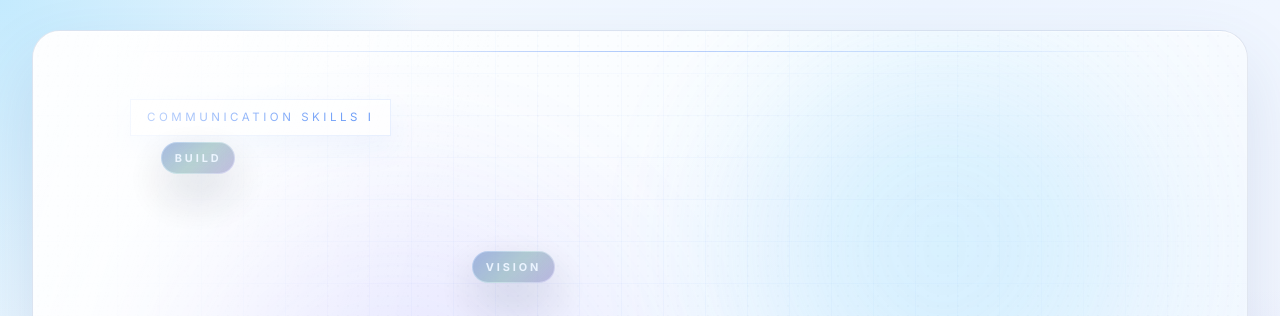
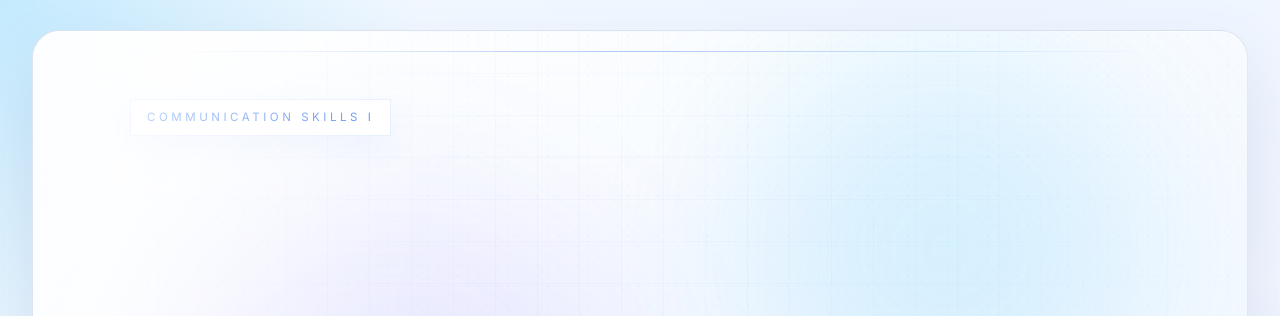
Before and after one commit to SafeekMohamed18/Video_Resume, a plain HTML site: page index.html in a window 1280 px wide. Shown: the top 316 px of the page. Drawn offline with Linux system fonts and the light colour scheme.

Commit message:
Refactor code structure for improved readability and maintainability

```diff
--- a/css/animations.css
+++ b/css/animations.css
@@ -87,23 +87,6 @@
   }
 }
 
-@keyframes cinematicPopup {
-  0% {
-    opacity: 0;
-    transform: translate3d(0, 28px, 0) scale(0.8) rotate(-6deg);
-    filter: blur(10px);
-  }
-  25% {
-    opacity: 1;
-    filter: blur(0);
-  }
-  100% {
-    opacity: 0.9;
-    transform: translate3d(var(--drift, 0px), -12px, 0) scale(1) rotate(0deg);
-    filter: blur(0);
-  }
-}
-
 @keyframes cardLift {
   0% {
     opacity: 0;
--- a/css/style.css
+++ b/css/style.css
@@ -98,8 +98,7 @@ body.presentation-mode .video-stage {
   display: none;
   opacity: 0;
   transform: scale(1.04);
-  filter: blur(3px);
-  transition: opacity 0.9s cubic-bezier(0.22, 1, 0.36, 1), transform 0.9s cubic-bezier(0.22, 1, 0.36, 1), filter 0.9s ease;
+  transition: opacity 0.9s cubic-bezier(0.22, 1, 0.36, 1), transform 0.9s cubic-bezier(0.22, 1, 0.36, 1);
 }
 
 .scene::before {
@@ -115,7 +114,6 @@ body.presentation-mode .video-stage {
   display: block;
   opacity: 1;
   transform: scale(1);
-  filter: blur(0);
 }
 
 .scene-content {
@@ -185,39 +183,6 @@ body.presentation-mode .video-stage {
   mix-blend-mode: multiply;
 }
 
-.cinematic-popup {
-  position: absolute;
-  z-index: 4;
-  display: inline-flex;
-  align-items: center;
-  justify-content: center;
-  padding: 0.5rem 0.8rem;
-  border-radius: 999px;
-  border: 1px solid rgba(255, 255, 255, 0.55);
-  background: rgba(9, 17, 32, 0.2);
-  color: #eaf4ff;
-  font-size: 0.68rem;
-  font-weight: 700;
-  letter-spacing: 0.18rem;
-  text-transform: uppercase;
-  backdrop-filter: blur(10px);
-  box-shadow: 0 20px 45px rgba(18, 31, 60, 0.18);
-  opacity: 0;
-  animation: cinematicPopup 1.2s cubic-bezier(0.22, 1, 0.36, 1) forwards;
-  animation-delay: var(--delay, 0s);
-  left: var(--left, 50%);
-  top: var(--top, 50%);
-}
-
-.cinematic-popup::before {
-  content: "";
-  position: absolute;
-  inset: -1px;
-  border-radius: inherit;
-  background: linear-gradient(135deg, rgba(63, 126, 245, 0.32), rgba(54, 196, 184, 0.18), rgba(143, 116, 255, 0.25));
-  z-index: -1;
-}
-
 .section-label,
 .eyebrow {
   position: absolute;
@@ -225,12 +190,11 @@ body.presentation-mode .video-stage {
   left: 8%;
   padding: 0.65rem 1rem;
   border: 1px solid rgba(63, 126, 245, 0.14);
-  background: rgba(255, 255, 255, 0.78);
+  background: rgba(255, 255, 255, 0.9);
   color: var(--accent);
   font-size: 0.72rem;
   letter-spacing: 0.22rem;
   text-transform: uppercase;
-  backdrop-filter: blur(10px);
   box-shadow: 0 12px 30px rgba(63, 126, 245, 0.08);
 }
 
--- a/index.html
+++ b/index.html
@@ -56,8 +56,7 @@
             <h2 class="section-title">I move from code to clarity.</h2>
             <div class="profile-showcase">
               <div class="profile-photo-frame">
-                <img src="assets/images/profile-photo.svg" alt="Mohamed Safeek portrait" onerror="this.style.display='none'; this.parentElement.classList.add('image-missing');" />
-                <span>Profile Photo</span>
+                <img src="./assets/images/Mohamed Safeek (3.5_4.5).jpg" alt="Mohamed Safeek portrait" onerror="this.style.display='none'; this.parentElement.classList.add('image-missing');" />
               </div>
               <div class="identity-card">
                 <span class="chip">Industrial IT</span>
@@ -70,8 +69,7 @@
                 </div>
               </div>
               <div class="school-brand">
-                <img src="assets/images/university-logo.svg" alt="University logo" onerror="this.style.display='none'; this.parentElement.classList.add('image-missing');" />
-                <span>Uva Wellassa University</span>
+                <img src="./assets/images/images (3).jpg" alt="University logo" onerror="this.style.display='none'; this.parentElement.classList.add('image-missing');" />
               </div>
             </div>
             <div class="journey-grid">
@@ -251,15 +249,15 @@
             </div>
             <div class="project-shot-grid">
               <div class="shot-card">
-                <img src="assets/projects/classwallet-dashboard.svg" alt="ClassWallet dashboard" onerror="this.style.display='none'; this.parentElement.classList.add('image-missing');" />
+                <img src="./assets/projects/Screenshot 2026-04-15 205215.png" alt="ClassWallet dashboard" onerror="this.style.display='none'; this.parentElement.classList.add('image-missing');" />
                 <span>Dashboard</span>
               </div>
               <div class="shot-card">
-                <img src="assets/projects/classwallet-reports.svg" alt="ClassWallet reports" onerror="this.style.display='none'; this.parentElement.classList.add('image-missing');" />
+                <img src="./assets/projects/Screenshot 2026-04-15 205719.png" alt="ClassWallet reports" onerror="this.style.display='none'; this.parentElement.classList.add('image-missing');" />
                 <span>Reports</span>
               </div>
               <div class="shot-card">
-                <img src="assets/projects/classwallet-mobile.svg" alt="ClassWallet mobile view" onerror="this.style.display='none'; this.parentElement.classList.add('image-missing');" />
+                <img src="./assets/projects/iPhone-13-PRO-safeekmohamed18.github.io (1).png" alt="ClassWallet mobile view" onerror="this.style.display='none'; this.parentElement.classList.add('image-missing');" />
                 <span>Mobile</span>
               </div>
             </div>
--- a/js/app.js
+++ b/js/app.js
@@ -8,42 +8,6 @@ const restartBtn = document.getElementById('restartBtn');
 const presentationBtn = document.getElementById('presentationBtn');
 const timelineRange = document.getElementById('timelineRange');
 
-const cinematicPopupMap = {
-  'scene-01': ['Build', 'Vision', 'Impact'],
-  'scene-02': ['Code', 'Clarity', 'Purpose'],
-  'scene-03': ['Learn', 'Growth', 'Future'],
-  'scene-04': ['Skills', 'Systems', 'Stack'],
-  'scene-05': ['Experience', 'Delivery', 'Teamwork'],
-  'scene-06': ['ClassWallet', 'Solve', 'Value'],
-  'scene-07': ['Leadership', 'Collaboration', 'Wins'],
-  'scene-08': ['Think', 'Lead', 'Adapt'],
-  'scene-09': ['Business', 'Technology', 'Strategy'],
-  'scene-10': ['Why Me', 'Balance', 'Trust'],
-  'scene-11': ['Connect', 'Ready', 'Hello']
-};
-
-function renderScenePopups(currentSceneId) {
-  const stage = document.querySelector('.video-stage');
-  if (!stage) {
-    return;
-  }
-
-  const existingPopups = stage.querySelectorAll('.cinematic-popup');
-  existingPopups.forEach((popup) => popup.remove());
-
-  const labels = cinematicPopupMap[currentSceneId] || [];
-  labels.forEach((label, index) => {
-    const popup = document.createElement('span');
-    popup.className = 'cinematic-popup';
-    popup.textContent = label;
-    popup.style.setProperty('--delay', `${index * 0.12}s`);
-    popup.style.setProperty('--drift', `${(index % 2 === 0 ? -1 : 1) * (18 + index * 8)}px`);
-    popup.style.setProperty('--left', `${12 + (index * 22) % 68}%`);
-    popup.style.setProperty('--top', `${18 + (index * 16) % 52}%`);
-    stage.appendChild(popup);
-  });
-}
-
 function updateSceneDisplay(currentSceneId) {
   if (!currentSceneId) {
     return;
@@ -53,8 +17,6 @@ function updateSceneDisplay(currentSceneId) {
     const isActive = scene.dataset.sceneId === currentSceneId;
     scene.classList.toggle('active', isActive);
   });
-
-  renderScenePopups(currentSceneId);
 }
 
 function handleTimeUpdate(payload) {
```
Also changed, not shown: assets/images/Mohamed Safeek (3.5_4.5).jpg (added), assets/images/images (3).jpg (added), assets/images/profile-photo.svg (deleted), assets/images/university-logo.svg (deleted), assets/projects/Screenshot 2026-04-15 205215.png (added), assets/projects/Screenshot 2026-04-15 205719.png (added), assets/projects/classwallet-dashboard.svg (deleted), assets/projects/classwallet-mobile.svg (deleted), assets/projects/classwallet-reports.svg (deleted), assets/projects/iPhone-13-PRO-safeekmohamed18.github.io (1).png (added).
